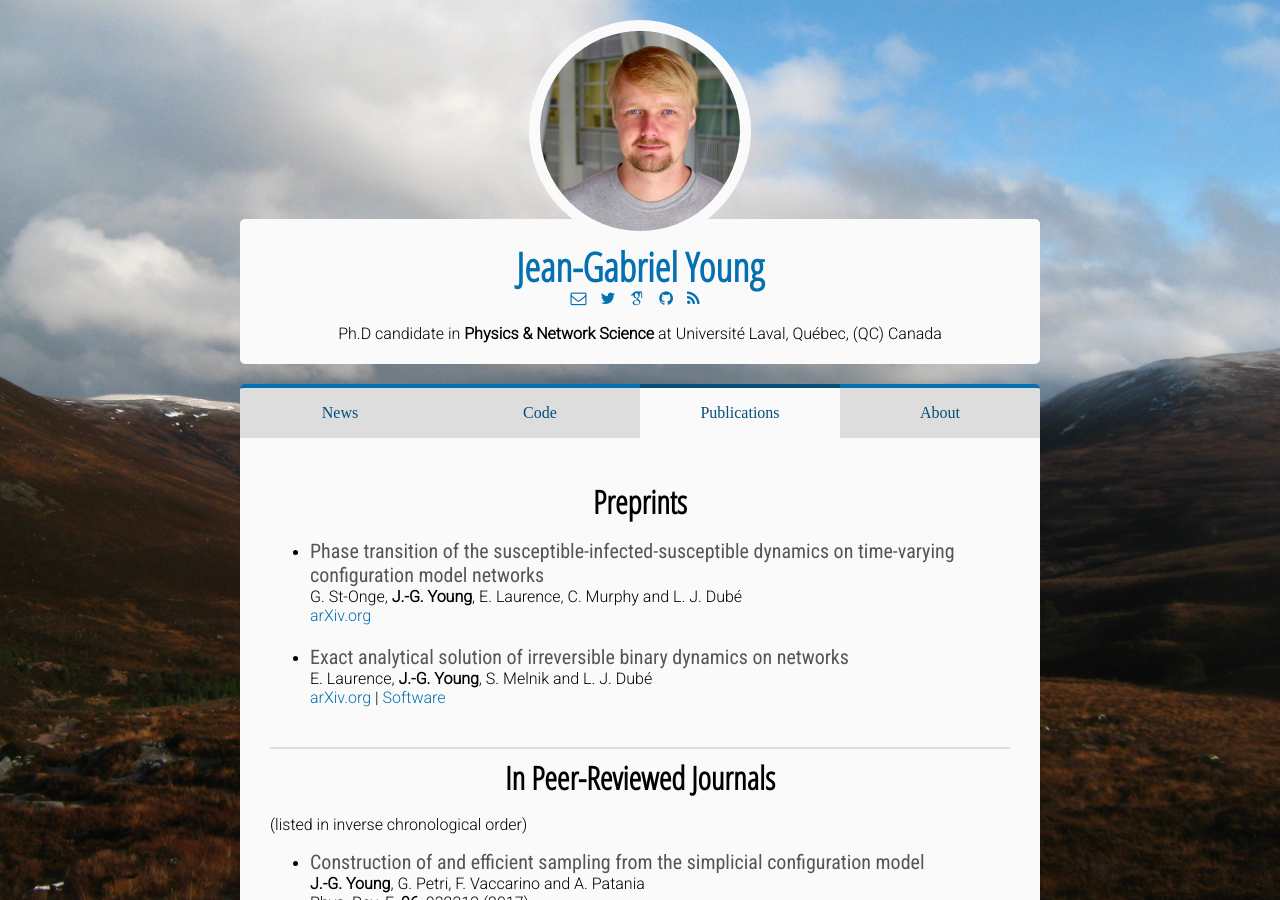
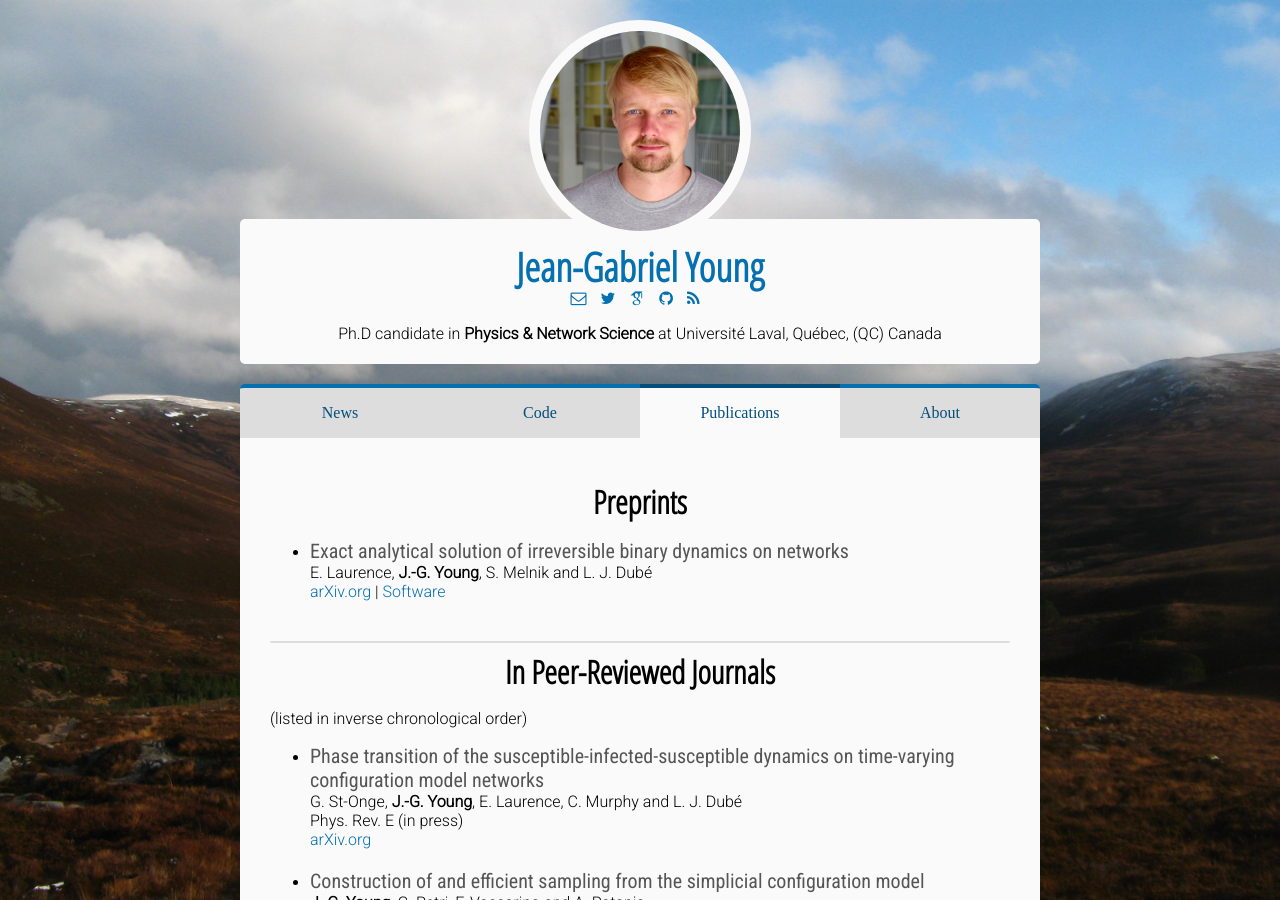
Before and after one commit to jg-you/jg-you.github.io, a Jekyll site: the page built from publications.md, in a window 1280 px wide and 900 px high. Built offline with Jekyll 4.4.1, drawn with Linux system fonts in a browser that asks for light colours; some web fonts are replaced; comment, search, counter and statistics services are not loaded; part of the change alters nothing that is shown.

Commit message:
sis-corr in press

```diff
--- a/publications.md
+++ b/publications.md
@@ -6,10 +6,6 @@ title: Publications
 <span id="nav-preprints"></span>
 ## Preprints
 
-
-* <span class="pub-title">Phase transition of the susceptible-infected-susceptible dynamics on time-varying configuration model networks</span><br/>
-G. St-Onge, **J.-G. Young**, E. Laurence, C. Murphy and L. J. Dubé<br/>
-[arXiv.org](https://arxiv.org/abs/1709.09257)
 
 * <span class="pub-title">Exact analytical solution of irreversible binary dynamics on networks</span><br/>
 E. Laurence,  **J.-G. Young**, S. Melnik and L. J. Dubé<br/>
@@ -23,6 +19,11 @@ E. Laurence,  **J.-G. Young**, S. Melnik and L. J. Dubé<br/>
 ## In Peer-Reviewed Journals
 
 <p>(listed in inverse chronological order)</p>
+
+* <span class="pub-title">Phase transition of the susceptible-infected-susceptible dynamics on time-varying configuration model networks</span><br/>
+G. St-Onge, **J.-G. Young**, E. Laurence, C. Murphy and L. J. Dubé<br/>
+Phys. Rev. E (in press)<br/>
+[arXiv.org](https://arxiv.org/abs/1709.09257)
 
 * <span class="pub-title">Construction of and efficient sampling from the simplicial configuration model</span><br/>
 **J.-G. Young**, G. Petri, F. Vaccarino and A. Patania<br/>
```
